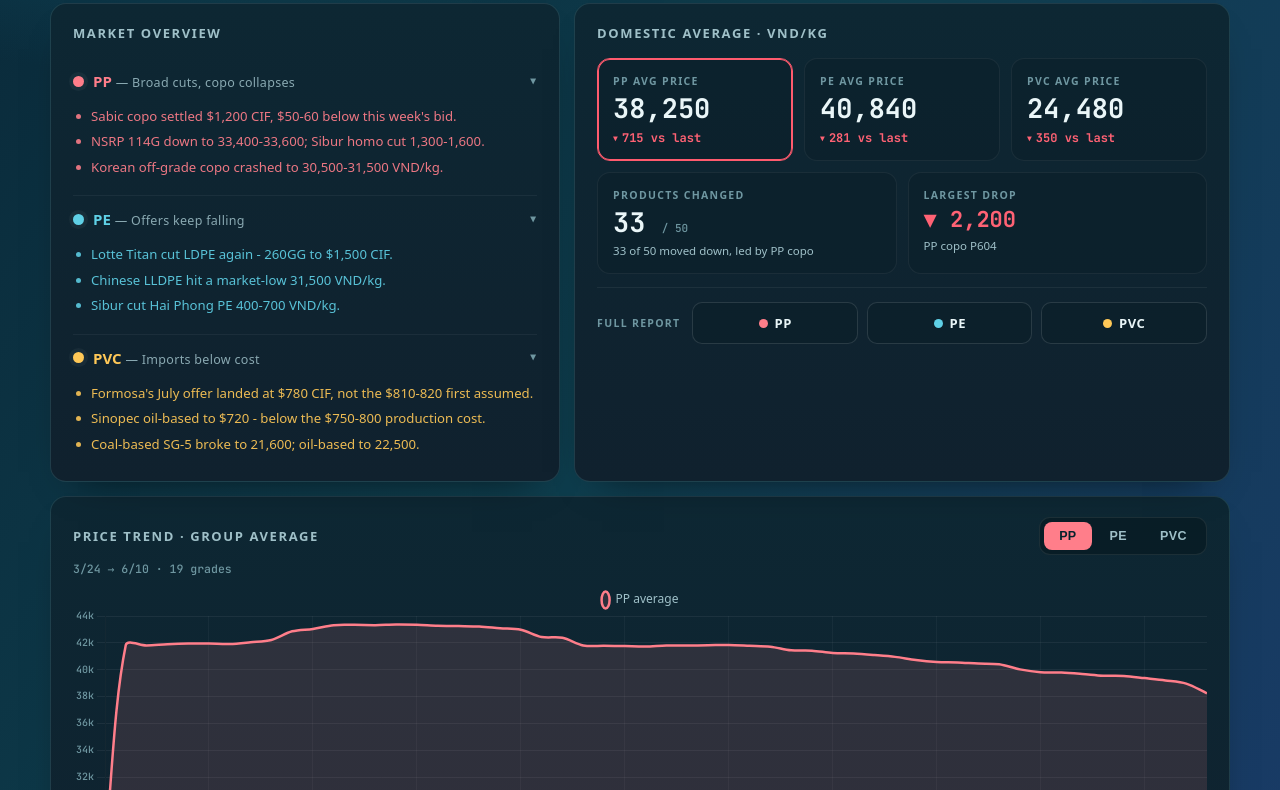
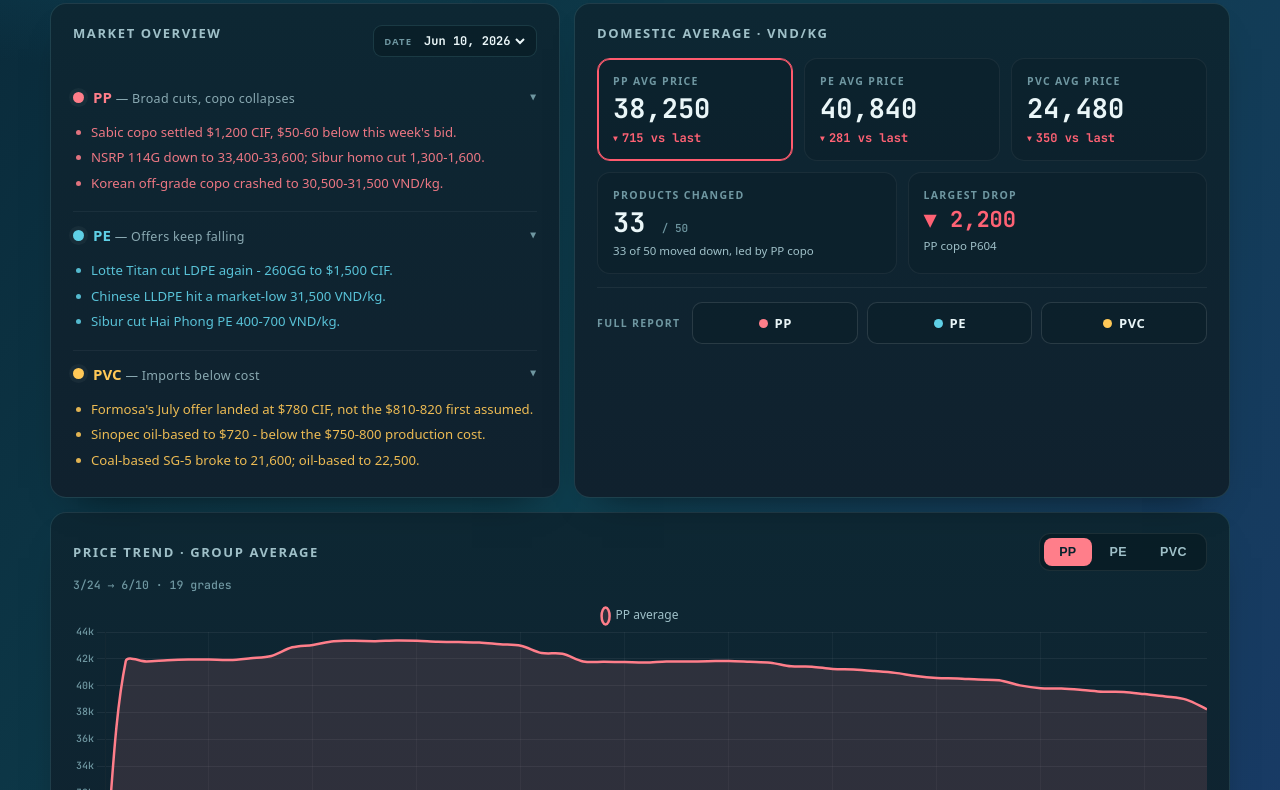
Before and after one commit to acegurl/resin, a plain HTML site: page index.html in a window 1280 px wide. Shown: the part 109-899 px from the top of the page. Drawn offline with nearby package versions, Linux system fonts and the light colour scheme; files whose address does not match are found by name.

Commit message:
Add files via upload

```diff
--- a/index.html
+++ b/index.html
@@ -31,6 +31,13 @@
   .masthead{display:flex;justify-content:space-between;align-items:flex-end;flex-wrap:wrap;gap:14px;margin-bottom:22px}
   .title-wrap{display:flex;align-items:center;gap:16px;flex-wrap:wrap}
   .report-date-wrap{display:inline-flex;align-items:center;gap:8px;background:rgba(8,26,34,.55);border:1px solid var(--cardEdge);border-radius:10px;padding:5px 10px 5px 12px}
+  .panel-head{display:flex;align-items:center;justify-content:space-between;gap:12px;margin-bottom:16px}
+  .panel-head h2{margin:0}
+  .ov-date-wrap{display:inline-flex;align-items:center;gap:7px;background:rgba(8,26,34,.55);border:1px solid var(--cardEdge);border-radius:9px;padding:4px 8px 4px 10px}
+  .ov-date-wrap label{font-size:9.5px;letter-spacing:1.1px;color:var(--ink-faint);font-weight:700}
+  .ov-date-wrap select{background:transparent;border:none;color:var(--ink);font-family:var(--mono);font-size:12px;font-weight:600;cursor:pointer;padding:2px 1px;max-width:130px}
+  .ov-date-wrap select:focus{outline:none}
+  .ov-date-wrap select option{background:#0d2733;color:var(--ink)}
   .report-date-wrap label{font-size:10px;letter-spacing:1.2px;color:var(--ink-faint);font-weight:700}
   .report-date-wrap select{background:transparent;border:none;color:var(--ink);font-family:var(--mono);font-size:13px;font-weight:600;cursor:pointer;padding:3px 2px;max-width:170px}
   .report-date-wrap select:focus{outline:none}
@@ -201,7 +208,13 @@
 
   <div class="grid top">
     <div class="panel">
-      <h2>Market Overview</h2>
+      <div class="panel-head">
+        <h2>Market Overview</h2>
+        <div class="ov-date-wrap" id="ovDateWrap">
+          <label for="ovReportDate">DATE</label>
+          <select id="ovReportDate" title="Choose which day's report to view"></select>
+        </div>
+      </div>
       <div id="overview"></div>
     </div>
     <div class="panel">
@@ -783,14 +796,22 @@ async function boot(){
   }catch(e){ /* no archive; fall back */ }
 
   const sel=document.getElementById('reportDate');
+  const ovSel=document.getElementById('ovReportDate');
+  const ovWrap=document.getElementById('ovDateWrap');
   if(index && Array.isArray(index.reports) && index.reports.length){
     const items=index.reports.slice().sort((a,b)=>b.date.localeCompare(a.date)); // newest first
-    sel.innerHTML=items.map(it=>'<option value="data/'+it.file+'">'+(it.label||it.date)+'</option>').join('');
-    sel.parentElement.style.display='';
-    sel.onchange=()=>loadDay(sel.value);
+    const opts=items.map(it=>'<option value="data/'+it.file+'">'+(it.label||it.date)+'</option>').join('');
+    sel.innerHTML=opts; ovSel.innerHTML=opts;
+    sel.parentElement.style.display=''; ovWrap.style.display='';
+    // either dropdown changes the day; keep both in sync
+    function pick(file){ sel.value=file; ovSel.value=file; loadDay(file); }
+    sel.onchange=()=>pick(sel.value);
+    ovSel.onchange=()=>pick(ovSel.value);
     await loadDay('data/'+items[0].file);
   } else {
+    // single-file mode (e.g. opened via file:// or no archive yet): hide pickers
     sel.parentElement.style.display='none';
+    ovWrap.style.display='none';
     await loadDay('data.json');
   }
 }
```
